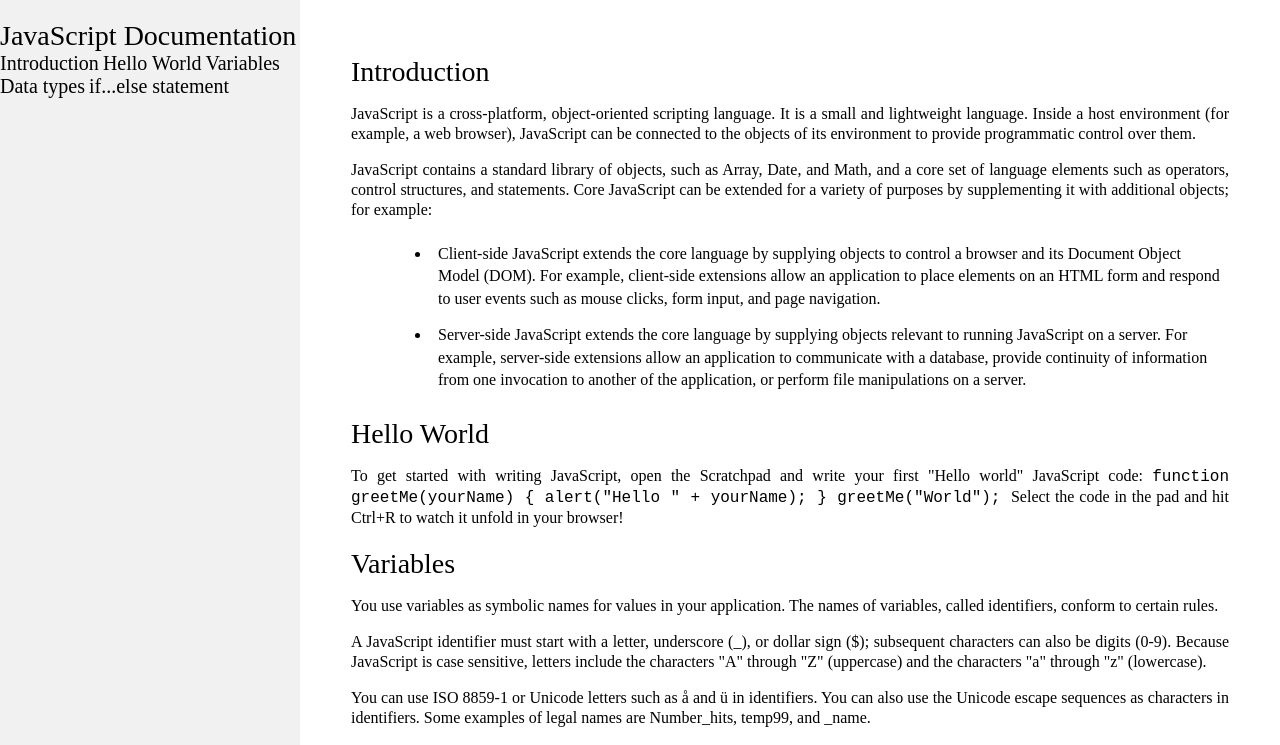
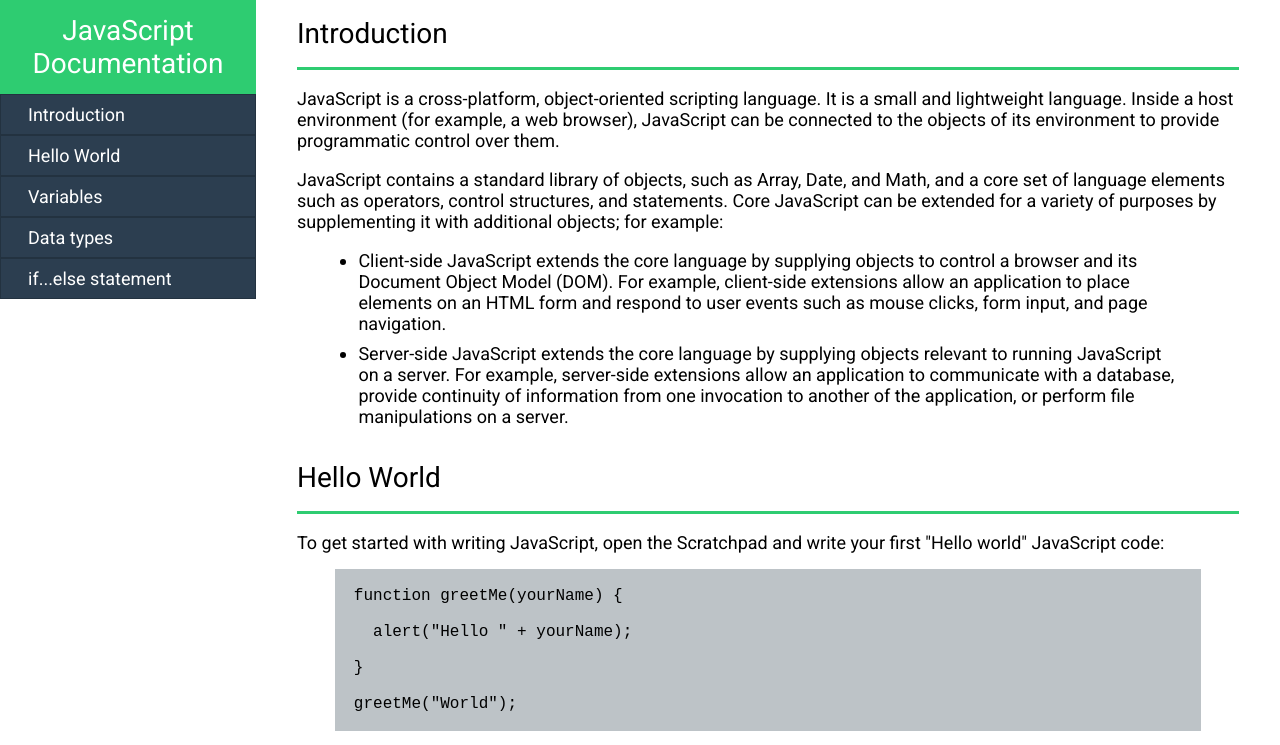
Before and after one commit to Shinigami515/TechnicalDocumentation, a plain HTML site: page Index.html in a window 1280 px wide. Shown: the top 745 px of the page. Drawn offline with Linux system fonts and the light colour scheme; files that its build step writes are made by us from their sources.

Commit message:
Technical Documentation

```diff
--- a/Styles/style.css
+++ b/Styles/style.css
@@ -1,91 +1,106 @@
+* {
+    margin: 0;
+    padding: 0;
+    box-sizing: border-box;
+}
+
+html {
+    font-size: 62.5%;
+}
+
 body {
-  margin: 35px;
+    font-family: 'Roboto', sans-serif;
+    font-size: 1.8rem;
 }
-header {
-  font-size: 28px;
-  margin-top: 20px;
+
+#navbar {
+    display: flex;
+    flex-flow: column nowrap;
 }
-li {
-  line-height: 1.4;
-  padding: 7px;
-  margin-left: 40px;
-}
-.codeCase {
-  background-color: lightgrey;
-  font-size: 12px;
-  padding: 15px;
-  margin: 20px;
-  line-height: 1.6;
-  border-radius: 8px;
-}
-#main-doc {
-  margin-left: 300px;
-  padding: 1px 16px;
-  height: 1000px;
-}
-#navbar {
-  top: 0px;
-  margin: 0px;
-  left: 0px;
-  width: 300px;
-  background-color: #f1f1f1;
-  position: fixed;
-  height: 100%;
-  overflow: auto;
-}
-#navbar a {
-  color: black;
-  padding: 0px;
-  text-align: justify;
-  font-size: 20px;
-  text-decoration: none;
-}
-.nav-link li {
-  border: 1px;
-  padding: 5px;
-  padding-left: 30px;
-  list-style: none;
-  position: relative;
-  left: -50px;
+
+#navbar > header {
+    background-color: #2ECC71;
+    color: #ffffff;
+    font-size: 2.8rem;
+    padding: 0.5em;
     width: 100%;
-}
-P {
-  font-size: 16px;
-  text-align: justify;
-  line-height: 20px;
-}
-.pic {
-  width: 50px;
-  height: 50px;
-  align-items: baseline;
-}
-#footer {
-  height: 40px;
-  width: 300px;
-  position: fixed;
-  left: 20px;
-  bottom: 40px;
-}
-#copyright {
     text-align: center;
 }
-@media screen and (max-width: 700px) {
-  #navbar {
+
+.nav-link {
+    background-color: #2C3E50;
+    border: 1px solid #233240;
+    color: #ffffff;
+    cursor: pointer;
+    padding: 0.5em 0 0.5em 1.5em;
     width: 100%;
-    height: auto;
-    position: relative;
+    text-decoration: none;
+    transition: all 0.1s ease;
 }
-  .navbar a {
-    float: left;
+
+.nav-link:hover {
+    background-color: #2ECC71;
 }
-  div.main-doc {
-    margin-left: 0;
+
+.main-section {
+    display: flex;
+    flex-flow: column nowrap;
+}
+
+.main-section > header {
+    border-bottom: 3px solid #2ECC71;
+    font-size: 2.8rem;
+    margin: 0 auto;
+    padding: 0.6em 0;
+    width: 92%;
+}
+
+.main-section > p {
+    margin: 0 auto;
+    padding-top: 1em;
+    width: 92%;
+}
+
+ul {
+    margin: 0 auto;
+    padding-top: 0.5em;
+    width: 80%;
+}
+
+ul > li {
+    padding-top: 0.5em;
+}
+
+code {
+    background-color: #BDC3C7;
+    display: block;
+    font-size: 1.6rem;
+    margin: 1em auto;
+    min-width: 340px;
+    white-space: pre;
+    width: 92%;
+}
+
+@media (max-width: 350px) {
+    code {
+        font-size: 1.4rem;
+        min-width: 300px;
     }
 }
 
-@media screen and (max-width: 350px) {
-  .navbar a {
-    text-align: center;
-    float: none;
+@media (min-width: 992px) {
+    body {
+        display: flex;
+        flex-flow: row nowrap;
+    }
+
+    #navbar {
+        position: fixed;
+        width: 20%;
+    }
+
+    #main-doc {
+        margin-left: 20%;
+        width: 80%;
     }
 }
```
Lines whose indentation alone changed are shown as unchanged.
